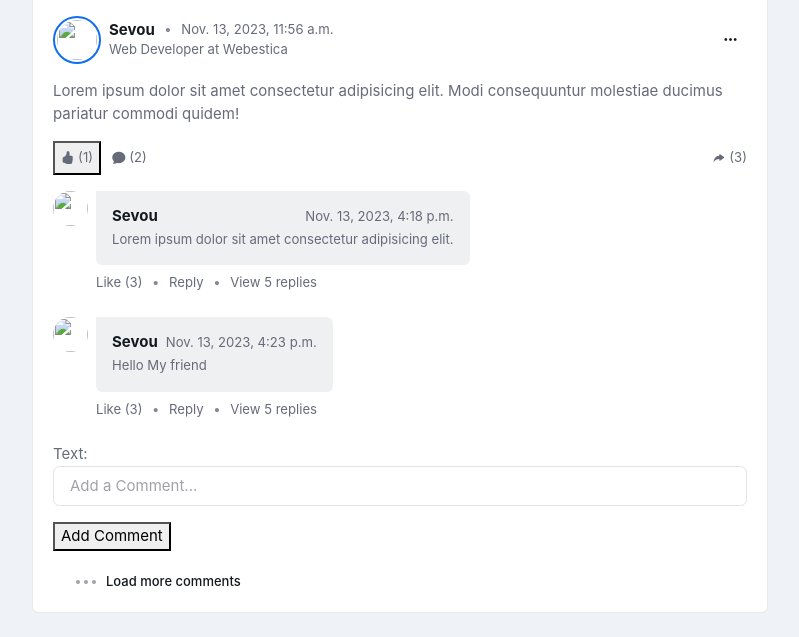
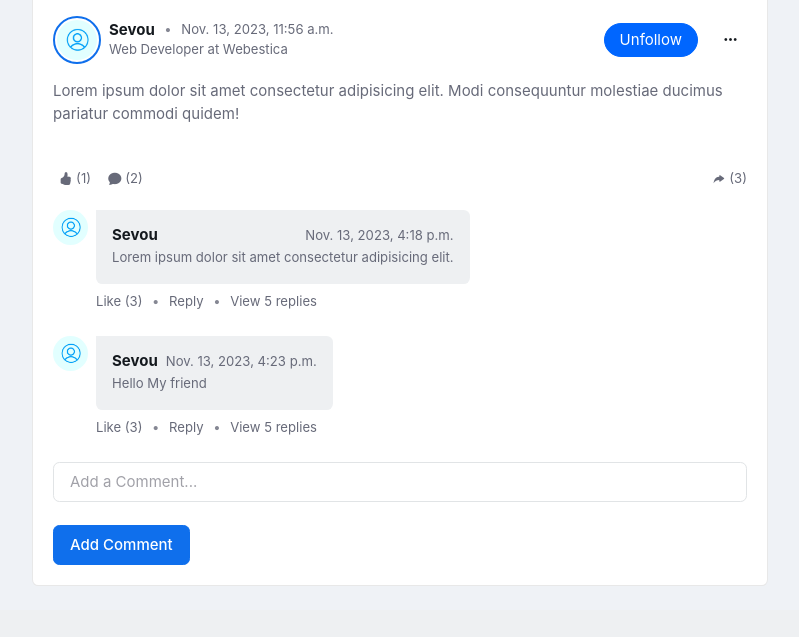
Before and after one commit to Shoh7ukh0/TheOrginalNetwork, a Django app: page /2/ in a window 1280 px wide. Shown: the part 448-1085 px from the top of the page, without its empty margins (240-1039 px from the left). After the commit the page ends 1033 px from the top, so only its background shows below. Run offline with Django 4.2, Linux system fonts and the light colour scheme; data comes from the database, SQL or seed files in the repository; parts of the project's set-up code (start-up, migrations or seed data) failed here and were passed over; some libraries are stand-ins or nearby versions.

Commit message:
post-detail.html yangilandi

```diff
--- a/original/templates/base/post-details.html
+++ b/original/templates/base/post-details.html
@@ -43,7 +43,7 @@
               <div class="d-flex align-items-center">
                 <!-- Avatar -->
                 <div class="avatar avatar-story me-2">
-                  <a href="#!"> <img class="avatar-img rounded-circle" src="{% thumbnail user.profile.photo 180x180 %}" alt=""> </a>
+                  <a href="#!"> <img class="avatar-img rounded-circle" src="{% if user.profile.photo %}{% thumbnail user.profile.photo 180x180 %}{% else %}../static/profile.gif{% endif %}" alt=""> </a>
                 </div>
                 <!-- Info -->
                 <div>
@@ -53,6 +53,15 @@
                   </div>
                   <p class="mb-0 small">Web Developer at Webestica</p>
                 </div>
+                {% with total_followers=user.followers.count %}
+									<a style="border: 1px solid rgb(0, 102, 255); background-color: rgb(0, 102, 255); color: #fff; text-align: center; padding: 5px 15px; border-radius: 50px; margin-left: 18em; text-transform: capitalize;" href="#" data-id="{{ user.id }}" data-action="{% if request.user in user.followers.all %}un{% endif %}follow" class="follow button">
+										{% if request.user not in user.followers.all %}
+											Follow
+										{% else %}
+											Unfollow
+										{% endif %}
+									</a>
+								{% endwith %}
               </div>
               <!-- Card feed action dropdown START -->
               <div class="dropdown">
@@ -63,8 +72,8 @@
                 <ul class="dropdown-menu dropdown-menu-end" aria-labelledby="cardFeedAction">
                   <li>
                     {% if user.is_authenticated %}
-                      <a class="dropdown-item" href="{% url 'core:edit_post' post_id=post.id %}">Edit</a>
-                      <a class="dropdown-item" href="{% url 'core:delete_post' post_id=post.id %}">Delete</a>
+                      <a class="dropdown-item" href="{% url 'core:edit_post' post_id=post.id %}"><i class="bi bi-pencil-square"></i>  Edit</a>
+                      <a class="dropdown-item" href="{% url 'core:delete_post' post_id=post.id %}"><i class="bi bi-trash3"></i>  Delete</a>
                     {% endif %}</li>
                   <li><a class="dropdown-item" href="#"> <i class="bi bi-bookmark fa-fw pe-2"></i>Save post</a></li>
                   <li><a class="dropdown-item" href="#"> <i class="bi bi-person-x fa-fw pe-2"></i>Unfollow lori ferguson </a></li>
@@ -77,13 +86,14 @@
               <!-- Card feed action dropdown END -->
             </div>
             <!-- Feed meta Info -->
-            <p>{{ post.caption }}</p>
+            <p>{{ post.caption }}</p><br/>
+            <a href="#">{{ post.hashtag }}</a>
             <!-- Feed react START -->
             <ul class="nav nav-stack flex-wrap small mb-3">
               <li class="nav-item">
                 <form method="post" action="{% url 'core:like_post' post_id=post.id %}">
                   {% csrf_token %}
-                  <button type="submit">
+                  <button style="border: none; background-color: transparent;" type="submit">
                     <a class="nav-link" href="#!">
                       <i class="bi bi-hand-thumbs-up-fill pe-1"></i>({{ likes.count }})
                     </a>
@@ -120,7 +130,7 @@
                 <div class="d-flex position-relative">
                   <!-- Avatar -->
                   <div class="avatar avatar-xs">
-                    <a href="#!"><img class="avatar-img rounded-circle" src="{% thumbnail user.profile.photo 180x180 %}" alt=""></a>
+                    <a href="#!"><img class="avatar-img rounded-circle" src="{% if user.profile.photo %}{% thumbnail user.profile.photo 180x180 %}{% else %}../static/profile.gif{% endif %}" alt=""></a>
                   </div>
 
                   <div class="ms-2">
@@ -152,21 +162,10 @@
             {% endfor %}
             <form method="post">
               {% csrf_token %}
-              {{ form.as_p }}
-              <button type="submit">Add Comment</button>
+              {{ form.text }}<br/>
+              <button class="btn btn-primary" type="submit">Add Comment</button>
             </form>
             <!-- Comment wrap END -->
-            <div class="card-footer border-0 pb-0">
-              <!-- Load more comments -->
-              <a href="#!" role="button" class="btn btn-link btn-link-loader btn-sm text-secondary d-flex align-items-center" data-bs-toggle="button" aria-pressed="true">
-                <div class="spinner-dots me-2">
-                  <span class="spinner-dot"></span>
-                  <span class="spinner-dot"></span>
-                  <span class="spinner-dot"></span>
-                </div>
-                Load more comments
-              </a>
-            </div>
           </div>
         </div>
       </div>
```
